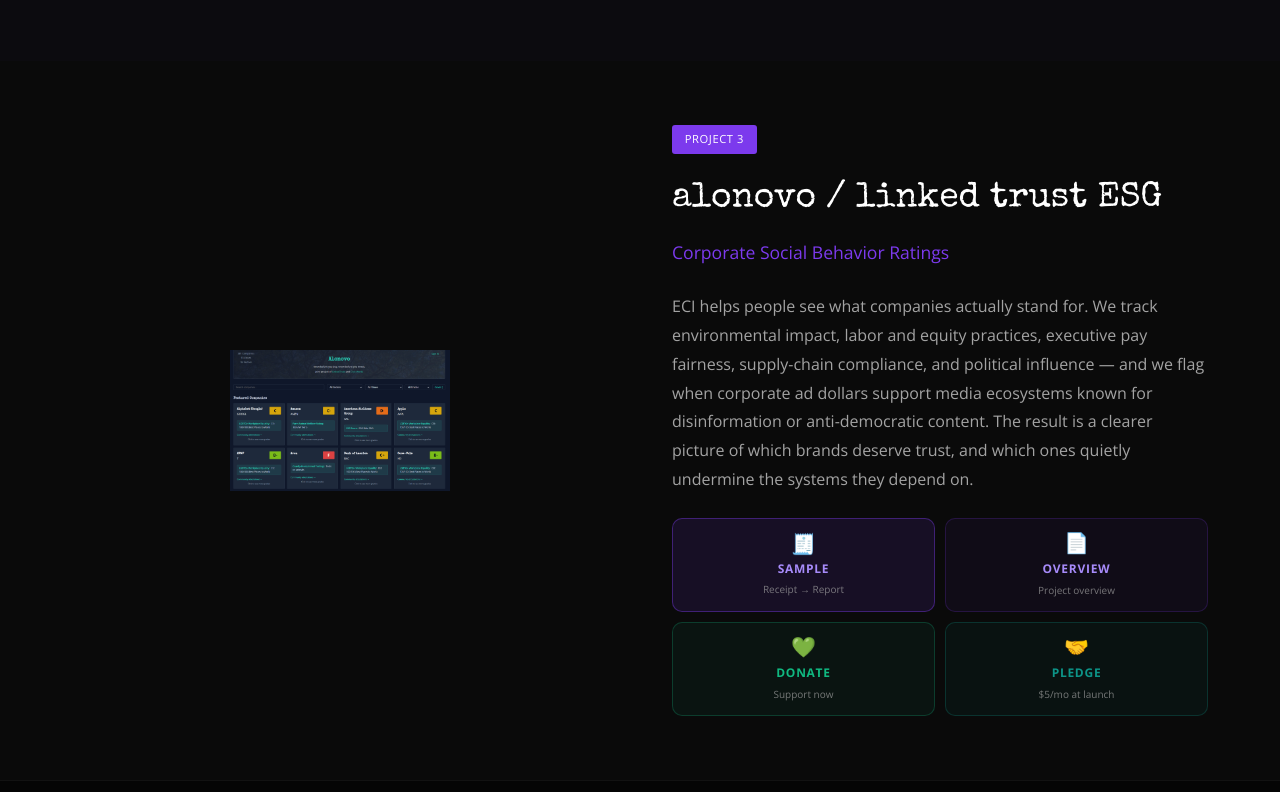
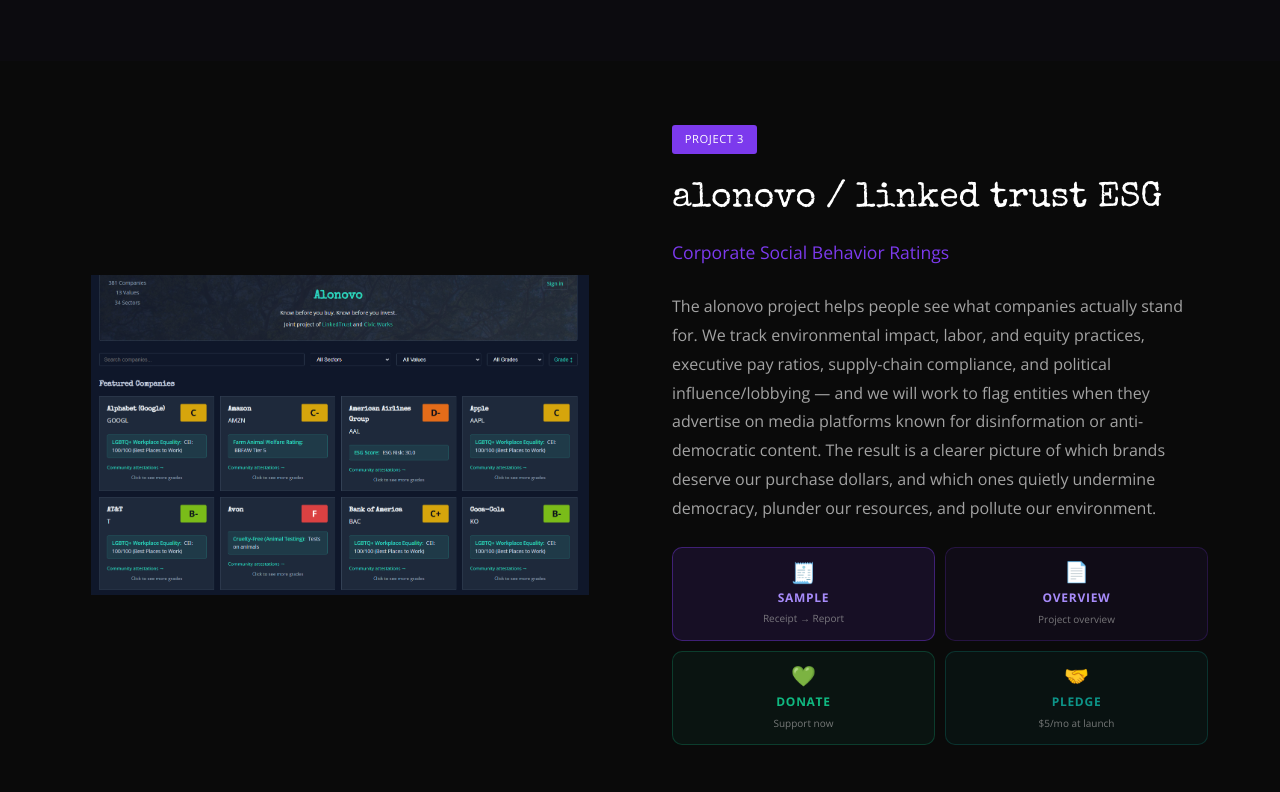
Before and after one commit to CivicWorks/civworks-site, a plain HTML site: page projects.html in a window 1280 px wide. Shown: the part 2555-3347 px from the top of the page. Drawn offline with nearby package versions, Linux system fonts and the light colour scheme.

Commit message:
Update projects.html alo language and image fix

```diff
--- a/projects.html
+++ b/projects.html
@@ -155,10 +155,10 @@
     background: #0a0a0a;
   }
 
-  /* ── PROJECT IMAGE: logo sizing fix ─────────────────────── */
+/* ── PROJECT IMAGE: shared sizing for CivicSky + Alonovo ── */
   .project-image img.project-logo-swap {
-    max-width: 220px;
-    max-height: 160px;
+    max-width: 100%;
+    max-height: 320px;
     width: auto;
     height: auto;
     object-fit: contain;
@@ -368,7 +368,7 @@
         <p class="project-label">PROJECT 3</p>
         <h2>alonovo / linked trust ESG</h2>
         <p class="project-tagline">Corporate Social Behavior Ratings</p>
-        <p>ECI helps people see what companies actually stand for. We track environmental impact, labor and equity practices, executive pay fairness, supply-chain compliance, and political influence — and we flag when corporate ad dollars support media ecosystems known for disinformation or anti-democratic content. The result is a clearer picture of which brands deserve trust, and which ones quietly undermine the systems they depend on.</p>
+        <p>The alonovo project helps people see what companies actually stand for. We track environmental impact, labor, and equity practices, executive pay ratios, supply-chain compliance, and political influence/lobbying — and we will work to flag entities when they advertise on media platforms known for disinformation or anti-democratic content. The result is a clearer picture of which brands deserve our purchase dollars, and which ones quietly undermine democracy, plunder our resources, and pollute our environment.</p>
 
         <div class="action-boxes four-up">
           <button class="action-box primary" onclick="openModal('eci')">
```
